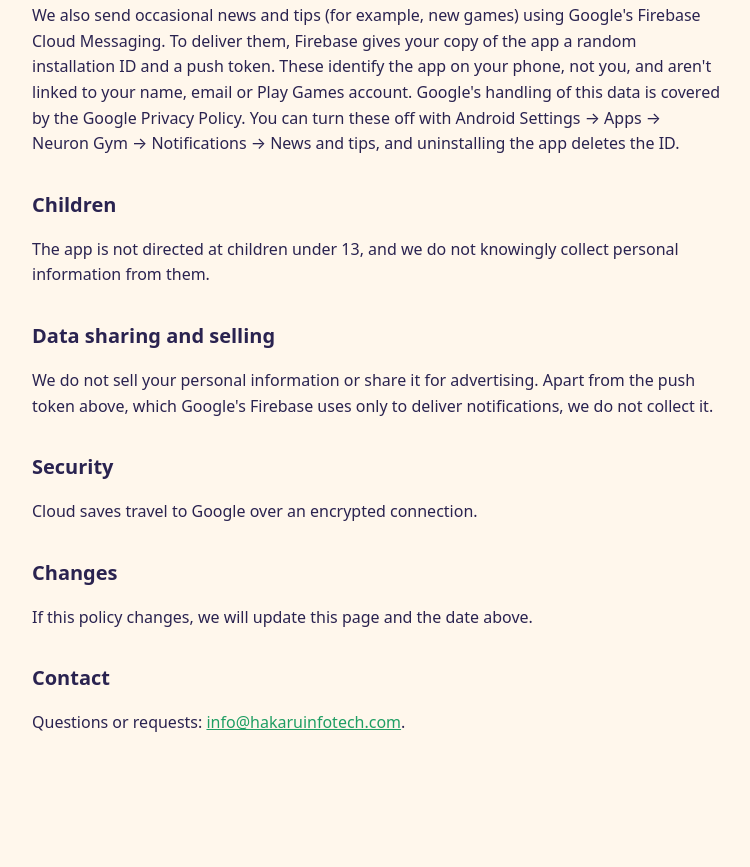
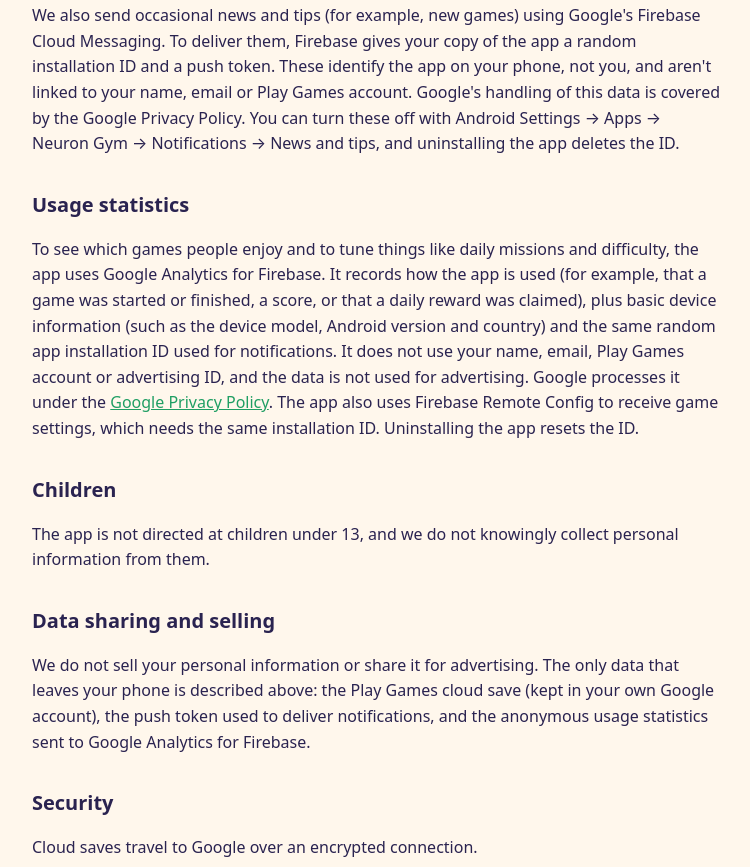
Before and after one commit to rishagent47/neurongym-privacy, a plain HTML site: page index.html in a window 1280 px wide. Shown: the part 1073-1940 px from the top of the page, without its empty margins (264-1014 px from the left). Before the commit the page ends 1889 px from the top, so only its background shows below. Drawn offline with Linux system fonts and the light colour scheme.

Commit message:
Privacy policy: Google Analytics for Firebase and Remote Config
Co-Authored-By: Claude Opus 5.5 <noreply@anthropic.com>

```diff
--- a/index.html
+++ b/index.html
@@ -24,7 +24,7 @@
 <body>
 <main>
   <h1>Neuron Gym Privacy Policy</h1>
-  <p class="meta">Last updated: 26 October 2026</p>
+  <p class="meta">Last updated: 26 November 2026</p>
 
   <div class="card">
     <p><strong>In short:</strong> Neuron Gym has no ads, no in-app purchases and no accounts of its own. Your progress is saved on your phone and, if you're signed in to Google Play Games, backed up to your own Google account.</p>
@@ -46,11 +46,14 @@
   <p>The daily training reminder is a notification scheduled on your device. Nothing is sent to us. You can turn it off in Settings.</p>
   <p>We also send occasional news and tips (for example, new games) using Google's Firebase Cloud Messaging. To deliver them, Firebase gives your copy of the app a random installation ID and a push token. These identify the app on your phone, not you, and aren't linked to your name, email or Play Games account. Google's handling of this data is covered by the Google Privacy Policy. You can turn these off with Android Settings &rarr; Apps &rarr; Neuron Gym &rarr; Notifications &rarr; News and tips, and uninstalling the app deletes the ID.</p>
 
+  <h2>Usage statistics</h2>
+  <p>To see which games people enjoy and to tune things like daily missions and difficulty, the app uses Google Analytics for Firebase. It records how the app is used (for example, that a game was started or finished, a score, or that a daily reward was claimed), plus basic device information (such as the device model, Android version and country) and the same random app installation ID used for notifications. It does not use your name, email, Play Games account or advertising ID, and the data is not used for advertising. Google processes it under the <a href="https://policies.google.com/privacy">Google Privacy Policy</a>. The app also uses Firebase Remote Config to receive game settings, which needs the same installation ID. Uninstalling the app resets the ID.</p>
+
   <h2>Children</h2>
   <p>The app is not directed at children under 13, and we do not knowingly collect personal information from them.</p>
 
   <h2>Data sharing and selling</h2>
-  <p>We do not sell your personal information or share it for advertising. Apart from the push token above, which Google's Firebase uses only to deliver notifications, we do not collect it.</p>
+  <p>We do not sell your personal information or share it for advertising. The only data that leaves your phone is described above: the Play Games cloud save (kept in your own Google account), the push token used to deliver notifications, and the anonymous usage statistics sent to Google Analytics for Firebase.</p>
 
   <h2>Security</h2>
   <p>Cloud saves travel to Google over an encrypted connection.</p>
```
